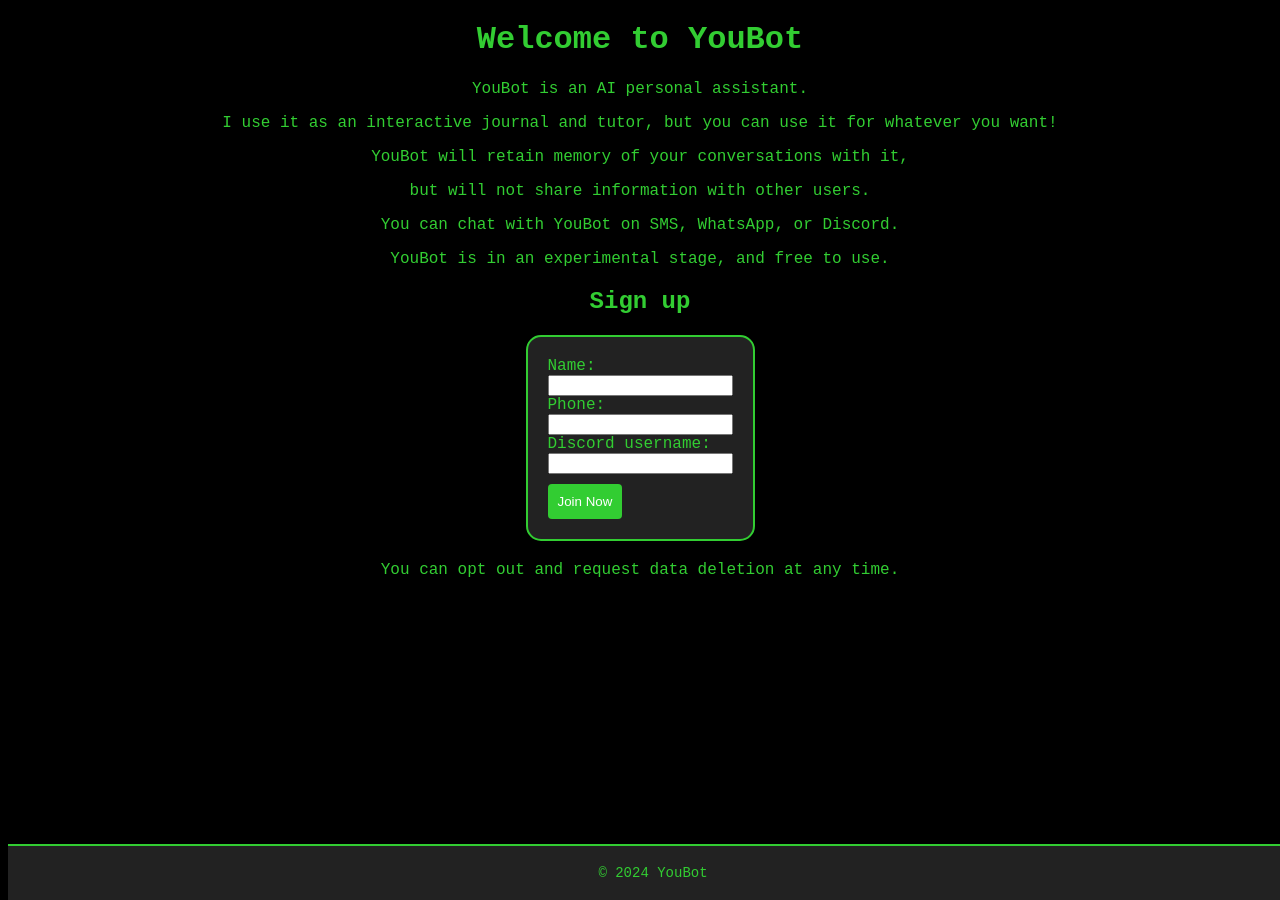
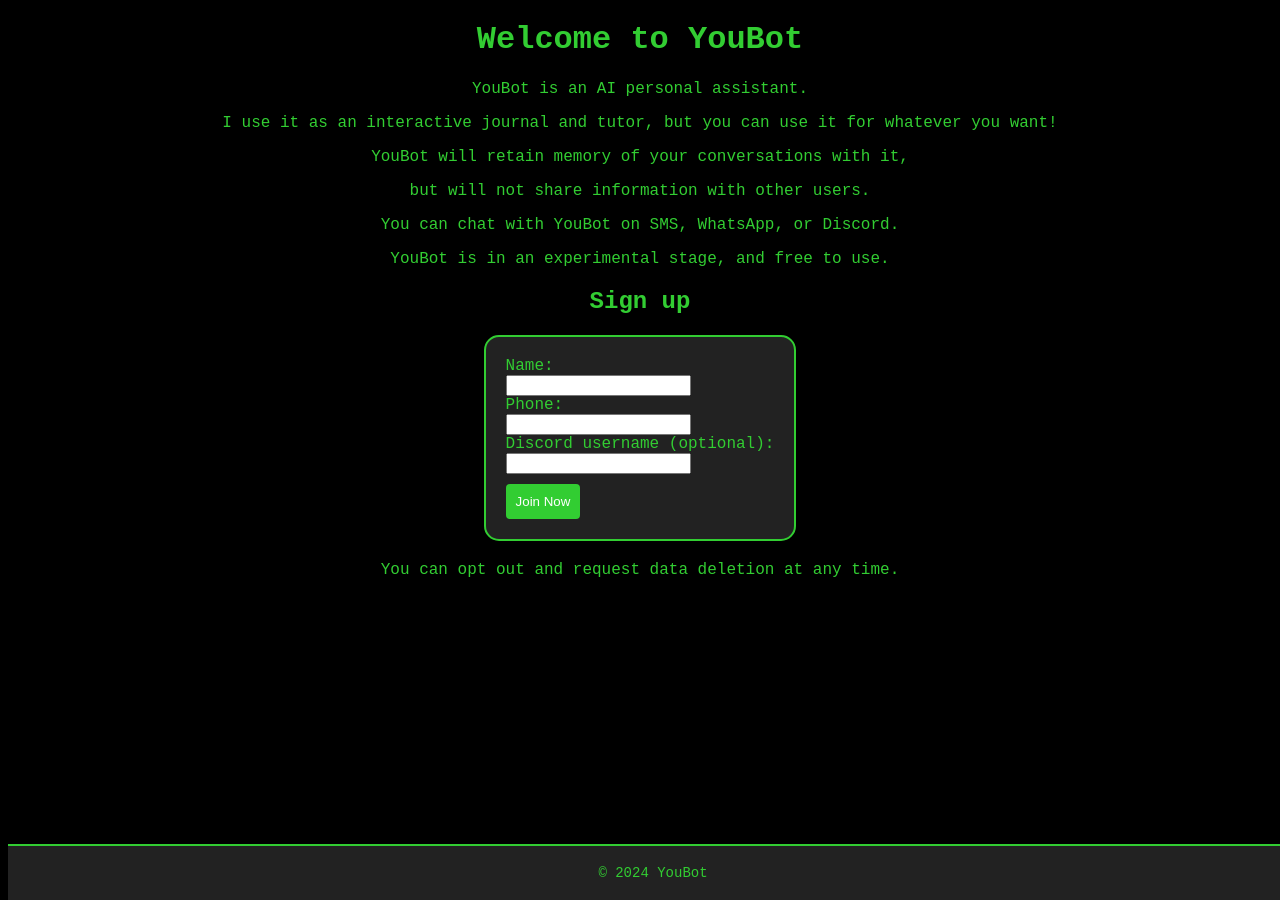
Before and after one commit to tombedor/tombedor.github.io, a Jekyll site: the page built from docs/index.markdown, in a window 1280 px wide. Built offline with Jekyll 4.4.1, drawn with Linux system fonts in a browser that asks for light colours; part of the change alters nothing that is shown.

Commit message:
update js

```diff
--- a/docs/_layouts/landing.html
+++ b/docs/_layouts/landing.html
@@ -60,7 +60,8 @@
             <p>YouBot is an AI personal assistant.</p>
             <p>I use it as an interactive journal and tutor, but you can use it for whatever you want!</p>
             <p>YouBot will retain memory of your conversations with it,</p>
-            <p>but will not share information with other users.</p></p>
+            <p>but will not share information with other users.</p>
+            </p>
             <p>You can chat with YouBot on SMS, WhatsApp, or Discord.</p>
             <p>YouBot is in an experimental stage, and free to use.</p>
         </section>
@@ -72,20 +73,32 @@ number -->
                 <label for="name">Name:</label><br>
                 <input type="text" id="name" name="name"><br>
                 <label for="phone">Phone:</label><br>
-                <input type="tel" id="phone" name="phone"><br>
-                <label for="discord">Discord username:</label><br>
-                <input type="text" id="discord" name="discord"><br>
+                <input type="tel" id="phone_number" name="phone_number"><br>
+                <label for="discord">Discord username (optional):</label><br>
+                <input type="text" id="discord_username" name="discord_username"><br>
+                <input type='text' name='url' style='display: none;'> <!-- Honeypot field -->
                 <input type="submit" value="Join Now">
                 <p id="formMessage" hidden="true"></p>
             </form>
 
             <script>
-                document.getElementById('contactForm').addEventListener('submit', function (event) {
+                document.getElementById('contactForm').addEventListener('submit'
+                    , function (event) {
                         event.preventDefault();
 
-                    fetch('https://formspree.io/f/{your_form_id}', {
+                        let formData = new FormData(event.target);
+                        let jsonObject = {};
+
+                        for (const [key, value] of formData.entries()) {
+                            jsonObject[key] = value;
+                        }
+
+                        fetch('https://faas-sfo3-7872a1dd.doserverless.co/api/v1/web/fn-bcf8e07a-7be1-4401-af7f-b86ad32e1fb3/youbot_site/receive_signup', {
                             method: 'POST',
-                        body: new FormData(event.target)
+                            headers: {
+                                'Content-Type': 'application/json'
+                            },
+                            body: JSON.stringify(jsonObject)
                         })
                             .then(function () {
                                 document.getElementById('formMessage').textContent =
```
Lines whose indentation alone changed are shown as unchanged.
